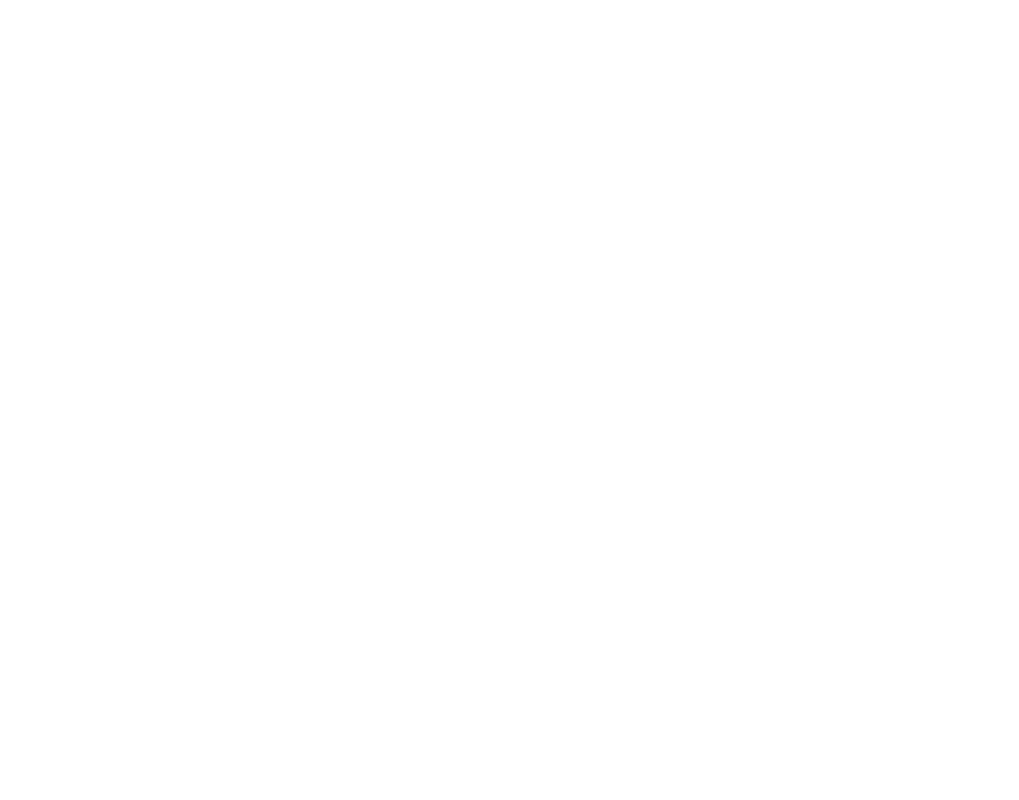
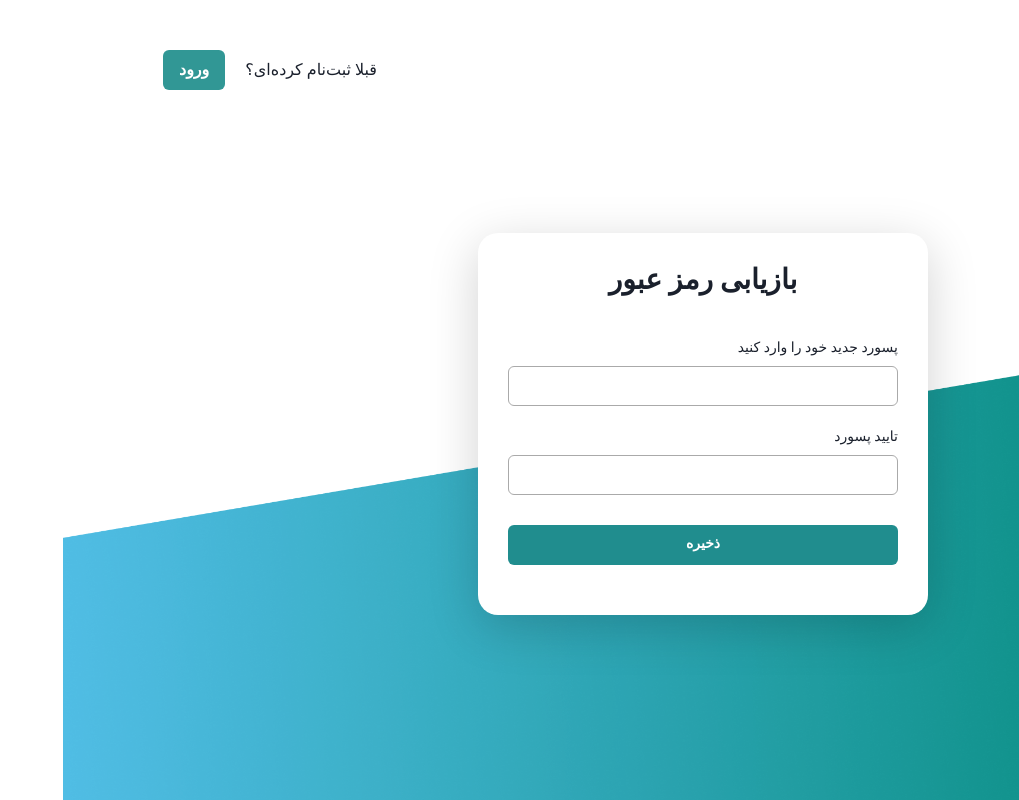
Before and after one commit to Quera-Spring-Front-end-Bootcamp/Group1--Dom_Sorcerers, a React (Vite) app: page /reset in a window 1280 px wide. Before the commit this address had no page. Shown: the whole page, without its empty margins (261-1280 px from the left). Built offline with nearby package versions, Linux system fonts and the light colour scheme; a web font is replaced by a local one.

Commit message:
add forgetNotif & Reset page

```diff
--- a/src/App.tsx
+++ b/src/App.tsx
@@ -2,6 +2,8 @@
 import Login from "./pages/login/login";
 import Register from "./pages/register/register";
 import Forget from "./pages/forget/forget";
+import ForgetNotif from "./pages/forgetNotif/forgetNotif";
+import Reset from "./pages/reset/reset";
 import { Route, Routes, BrowserRouter } from "react-router-dom";
 
 function App() {
@@ -9,10 +11,11 @@
     <>
       <BrowserRouter>
         <Routes>
+          <Route path="reset" element={<Reset />} />
           <Route path="forget" element={<Forget />} />
           <Route path="register" element={<Register />} />
           <Route path="login" element={<Login />} />
-          <Route path="/" element={<Login />} />
+          <Route path="/" element={<ForgetNotif />} />
         </Routes>
       </BrowserRouter>
     </>
--- /dev/null
+++ b/src/pages/forgetNotif/forgetNotif.tsx
@@ -0,0 +1,68 @@
+import {
+  Card,
+  CardHeader,
+  Stack,
+  Heading,
+  CardBody,
+  Text,
+} from "@chakra-ui/react";
+import backGround from "../../assets/backGround.png";
+import Header from "../../components/header/header";
+import Strings from "../../data/string";
+
+const backGroundStyle = {
+  backgroundImage: `url(${backGround})`,
+  backgroundSize: "100% 60%",
+  backgroundRepeat: "no-repeat",
+  backgroundPosition: "bottom",
+  height: "100vh",
+  px: "100px",
+  py: "50px",
+  alignItems: "center",
+};
+
+const cardStyle = {
+  width: "450px",
+  padding: "10px",
+  alignItems: "center",
+  borderRadius: "20px",
+  boxShadow: "0px 12px 50px rgba(0, 0, 0, 0.18)",
+};
+
+const lableStyle = {
+  fontSize: "14px",
+  mb: "8px",
+};
+
+const ForgetNotif = () => {
+  return (
+    <Stack sx={backGroundStyle}>
+      <Header
+        linkText={Strings.loginText}
+        btnText={Strings.loginBtn}
+        path={"/login"}
+      />
+      <Stack
+        sx={{
+          height: "100vh",
+          justifyContent: "center",
+          alignItems: "center",
+        }}
+      >
+        <Card sx={cardStyle}>
+          <CardHeader>
+            <Heading fontSize="28px">فراموشی رمز عبور</Heading>
+          </CardHeader>
+          <CardBody sx={{ width: "100%" }}>
+            <Text sx={lableStyle}>
+              لینک بازیابی رمز عبور برای شما ایمیل شد. لطفا ایمیل خود را بررسی
+              کنید.
+            </Text>
+          </CardBody>
+        </Card>
+      </Stack>
+    </Stack>
+  );
+};
+
+export default ForgetNotif;
--- /dev/null
+++ b/src/pages/reset/reset.tsx
@@ -0,0 +1,94 @@
+import {
+  Card,
+  CardHeader,
+  Stack,
+  Heading,
+  CardBody,
+  Text,
+  Input,
+  Button,
+} from "@chakra-ui/react";
+import backGround from "../../assets/backGround.png";
+import Header from "../../components/header/header";
+import Strings from "../../data/string";
+
+const backGroundStyle = {
+  backgroundImage: `url(${backGround})`,
+  backgroundSize: "100% 60%",
+  backgroundRepeat: "no-repeat",
+  backgroundPosition: "bottom",
+  height: "100vh",
+  px: "100px",
+  py: "50px",
+  alignItems: "center",
+};
+
+const cardStyle = {
+  width: "450px",
+  padding: "10px",
+  alignItems: "center",
+  borderRadius: "20px",
+  boxShadow: "0px 12px 50px rgba(0, 0, 0, 0.18)",
+};
+
+const lableStyle = {
+  fontSize: "14px",
+  mb: "8px",
+};
+
+const inputStyle = {
+  borderColor: "#AAAAAA",
+};
+
+const submitButton = {
+  background: "#208D8E",
+  fontSize: "14px",
+  mt: "30px",
+  width: "100%",
+};
+
+const Reset = () => {
+  return (
+    <Stack sx={backGroundStyle}>
+      <Header
+        linkText={Strings.loginText}
+        btnText={Strings.loginBtn}
+        path={"/login"}
+      />
+      <Stack
+        sx={{
+          height: "100vh",
+          justifyContent: "center",
+          alignItems: "center",
+        }}
+      >
+        <Card sx={cardStyle}>
+          <CardHeader>
+            <Heading fontSize="28px">بازیابی رمز عبور</Heading>
+          </CardHeader>
+          <CardBody sx={{ width: "100%" }}>
+            <Text sx={lableStyle}>پسورد جدید خود را وارد کنید</Text>
+            <Input sx={inputStyle} />
+
+            <Text sx={lableStyle} mt="20px">
+              تایید پسورد
+            </Text>
+            <Input sx={inputStyle} />
+
+            <Button sx={submitButton} colorScheme="teal" variant="solid">
+              ذخیره
+            </Button>
+            <Stack
+              sx={{ justifyContent: "center", alignContent: "center" }}
+              direction="row"
+              spacing={2}
+              mt="20px"
+            ></Stack>
+          </CardBody>
+        </Card>
+      </Stack>
+    </Stack>
+  );
+};
+
+export default Reset;
```
